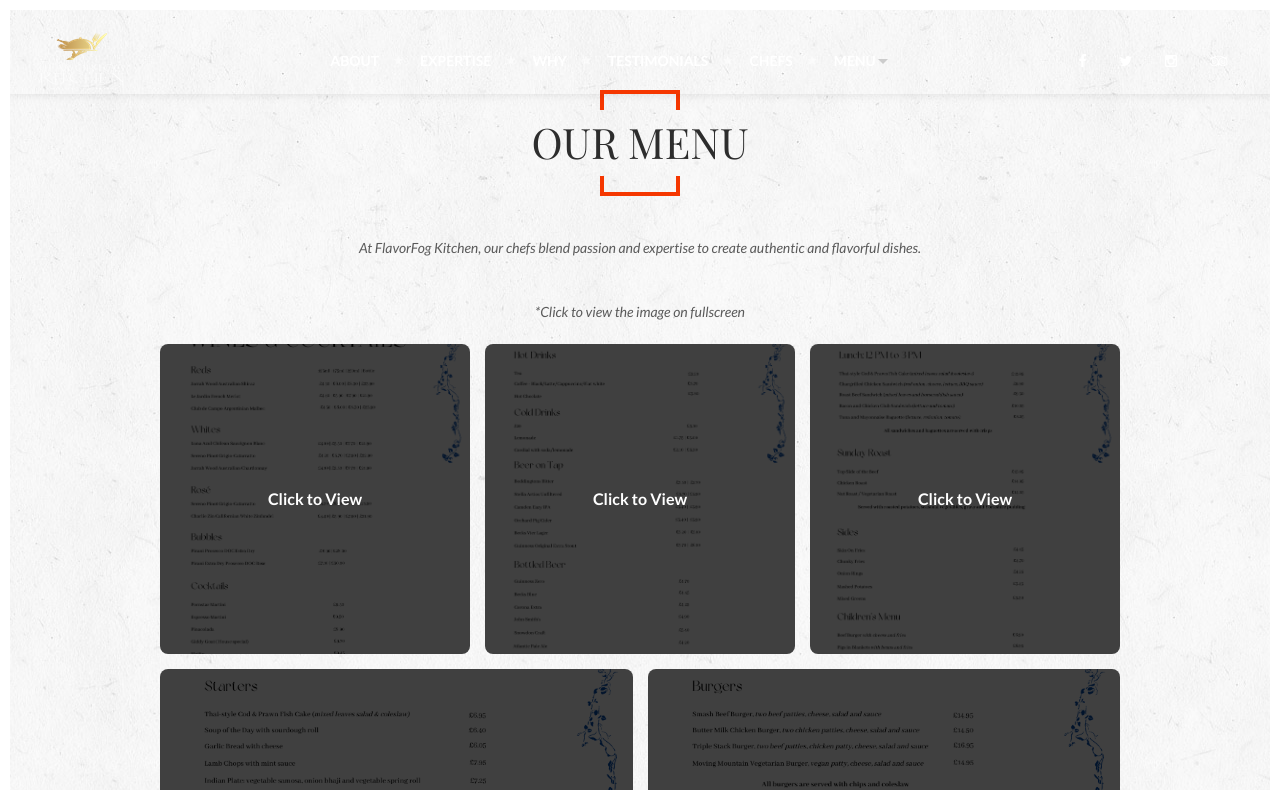
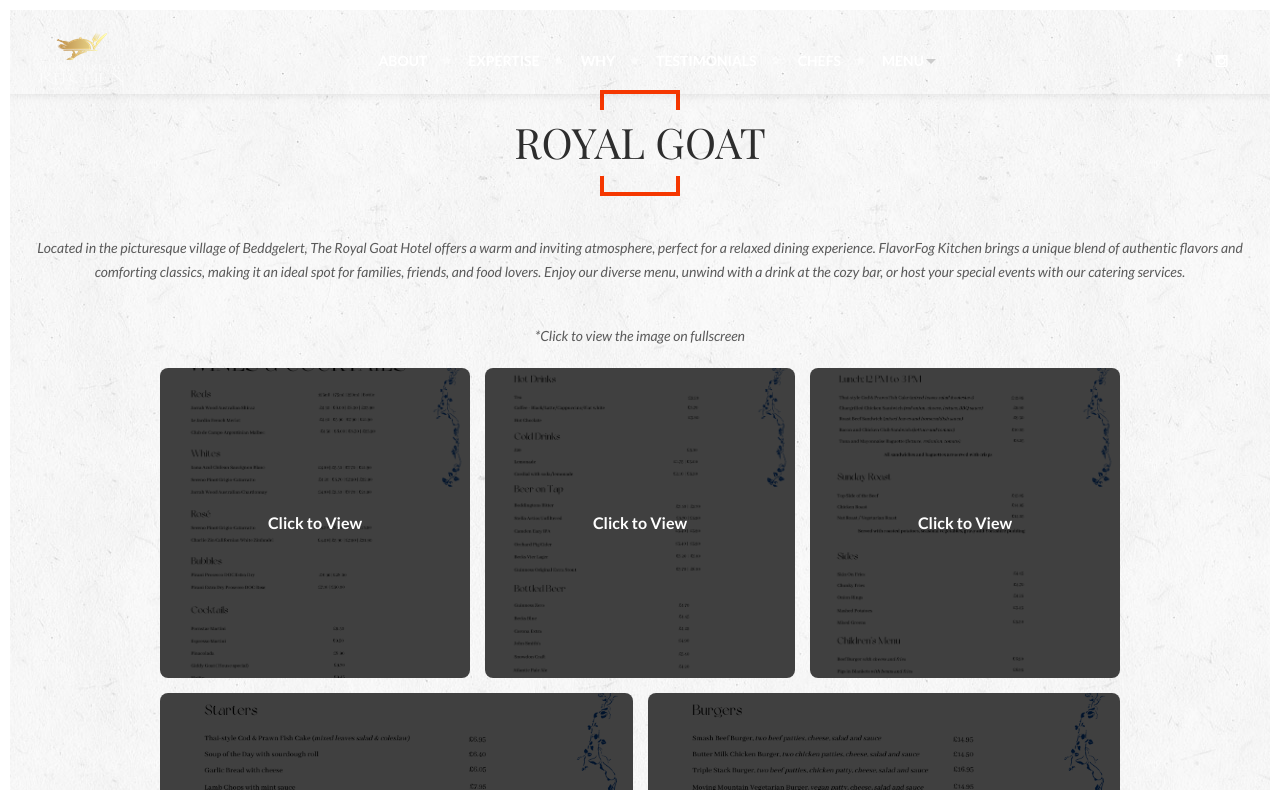
Before and after one commit to bimal-saggu/Flavorfog, a plain HTML site: page goat.html in a window 1280 px wide. Shown: the top 798 px of the page. Drawn offline with nearby package versions, Linux system fonts and the light colour scheme; a web font is replaced by a local one.

Commit message:
Update menu content and social links

```diff
--- a/goat.html
+++ b/goat.html
@@ -76,7 +76,7 @@
 							<!-- <a href="#" data-toggle="dropdown" class="dropdown-toggle"><i class="fa fa-shopping-cart" aria-hidden="true"></i><span>2</span></a> -->
 						</li>
                       <!-- <li class="reservation pull-right hidden-xs hidden-sm hidden-md"><a href="reservation.html" class="transparent-grey">Book Now</a></li> -->
-                        <li class="social-header pull-right hidden-xs hidden-sm hidden-md"><a href="#" class="transparent-grey"><i class="fa fa-facebook"></i></a> <a href="#" class="transparent-grey"><i class="fa fa-twitter"></i></a> <a href="#" class="transparent-grey"><i class="fa fa-instagram"></i></a> <a href="#" class="transparent-grey"><i class="fa fa-tripadvisor"></i></a></li>
+					  <li class="social-header pull-right hidden-xs hidden-sm hidden-md"><a href="https://www.facebook.com/share/p/cpFRX8WJ3fdvSnz6/?mibextid=WC7FNe" target="_blank" class="transparent-grey"><i class="fa fa-facebook"></i></a>  <a href="https://www.instagram.com/flavorfogkitchen?igsh=MXZpcmdyMGRoOGhteQ==" target="_blank" class="transparent-grey"><i class="fa fa-instagram"></i></a></li>
 						<li><a href="#about" class="nav-menu">ABOUT</a></li>
 						<li><a href="#expertise" class="nav-menu">EXPERTISE</a></li>
 						<li><a href="#why" class="nav-menu">WHY</a></li>
@@ -87,7 +87,7 @@
 							<li class="dropdown-submenu">
 								<a tabindex="-1" class="drop-arrow" href="#">MENU</a>
 								<ul class="dropdown-menu">
-									<li><a href="goat.html">GOAT</a></li>
+									<li><a href="goat.html">ROYAL GOAT</a></li>
 									<li><a href="bangor.html">BANGOR</a></li>
 								</ul>
 							</li>
@@ -109,9 +109,9 @@
                     <div class="col-lg-12">
                         <div class="herotext">
                             <p class="box-heading animated" data-animation="fadeInUp" data-animation-delay="400">
-                                <span>Our menu</span>
+                                <span>Royal Goat</span>
                             </p>
-                            <div class="description animated" data-animation="fadeInUp" data-animation-delay="800">At FlavorFog Kitchen, our chefs blend passion and expertise to create authentic and flavorful dishes.</div>
+                            <div class="description animated" data-animation="fadeInUp" data-animation-delay="800">Located in the picturesque village of Beddgelert, The Royal Goat Hotel offers a warm and inviting atmosphere, perfect for a relaxed dining experience. FlavorFog Kitchen brings a unique blend of authentic flavors and comforting classics, making it an ideal spot for families, friends, and food lovers. Enjoy our diverse menu, unwind with a drink at the cozy bar, or host your special events with our catering services.</div>
                             <div class="description animated" data-animation="fadeInUp" data-animation-delay="800">*Click to view the image on fullscreen</div>
 							<div class="description animated menu-slide-text" data-animation="fadeInUp" data-animation-delay="800">*Slide to view the menu</div>
                         </div>
```
Also changed, not shown: bangor.html (+4 -4 lines), index.html (+2 -2 lines).
